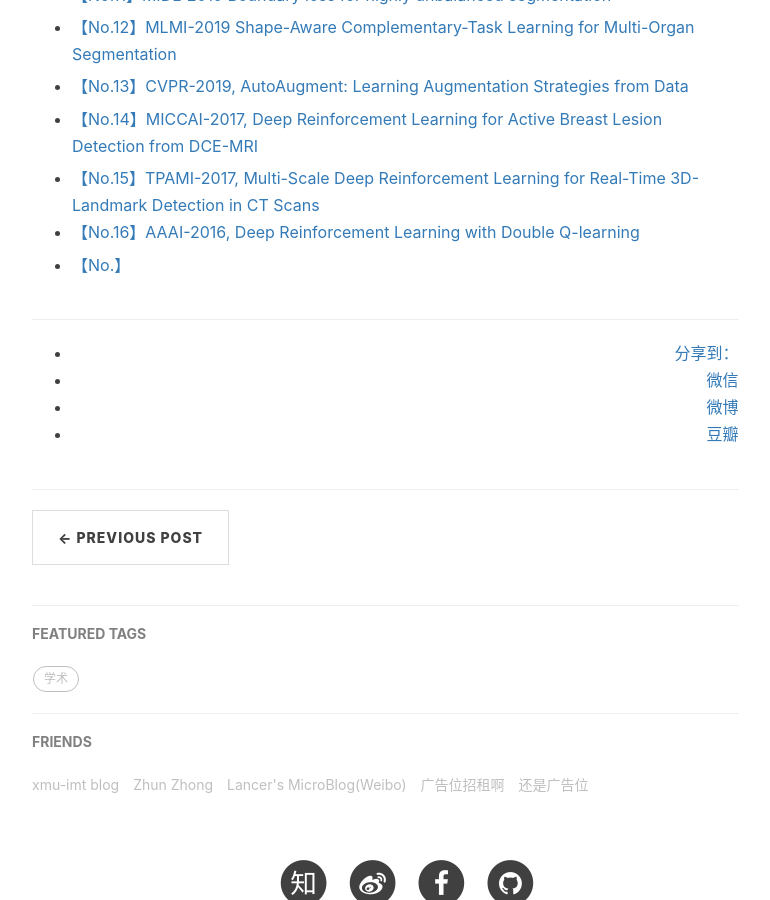
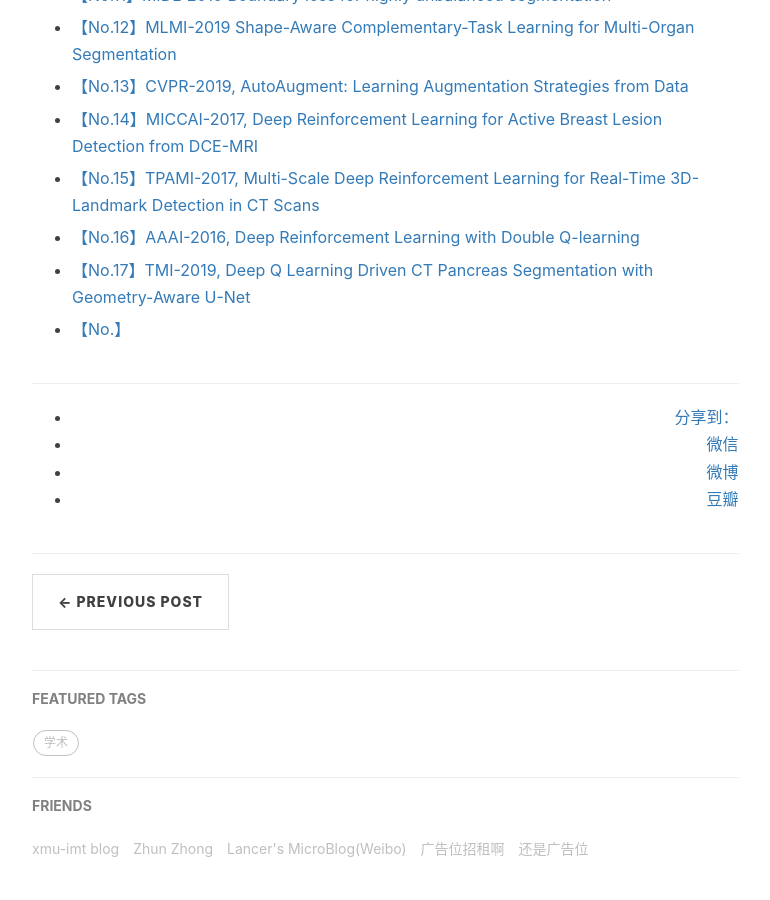
Before and after one commit to LancerLian/myBlog, a Jekyll site: the page built from _posts/2019-6-1-DIG_PPR.markdown, in a window 1280 px wide and 900 px high, scrolled down 1182 px. Shown: the whole window, without its empty margins (233-1003 px from the left). Built offline with Jekyll 4.4.1, drawn with Linux system fonts in a browser that asks for light colours; nearby versions of some CDN libraries; a script that is not in the unit is left out; comment, search, counter and statistics services are not loaded.

Commit message:
Update 2019-6-1-DIG_PPR.markdown

```diff
--- a/_posts/2019-6-1-DIG_PPR.markdown
+++ b/_posts/2019-6-1-DIG_PPR.markdown
@@ -42,7 +42,10 @@
 - [【No.14】MICCAI-2017, Deep Reinforcement Learning for Active Breast Lesion Detection from DCE-MRI ](http://lancerlian.win/PDFs/PPR_14-miccai17_DRL4breastlesion.pdf)
 
 - [【No.15】TPAMI-2017, Multi-Scale Deep Reinforcement Learning for Real-Time 3D-Landmark Detection in CT Scans](http://lancerlian.win/PDFs/PPR_15-pami17_DRL43dlandmark.pdf)
+
 - [【No.16】AAAI-2016, Deep Reinforcement Learning with Double Q-learning](http://lancerlian.win/PDFs/PPR_16-AAAI16_DDQN.pdf)
+
+- [【No.17】TMI-2019, Deep Q Learning Driven CT Pancreas Segmentation with Geometry-Aware U-Net](http://lancerlian.win/PDFs/PPR_17-TMI-DQN_pancreas.pdf)
 
 - [【No.】](http://lancerlian.win/PDFs/)
 
```
